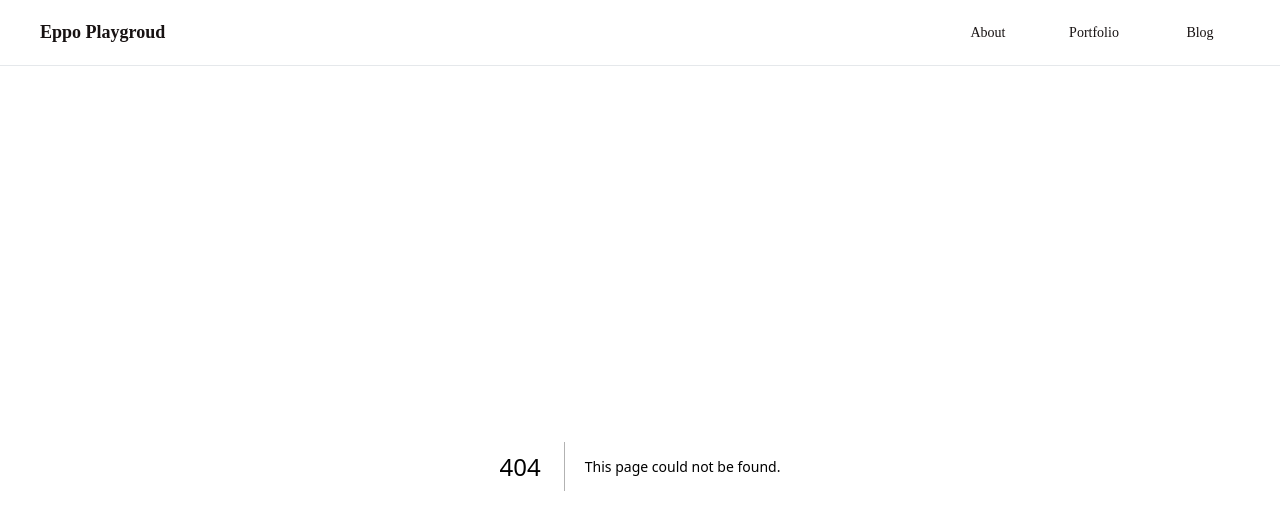
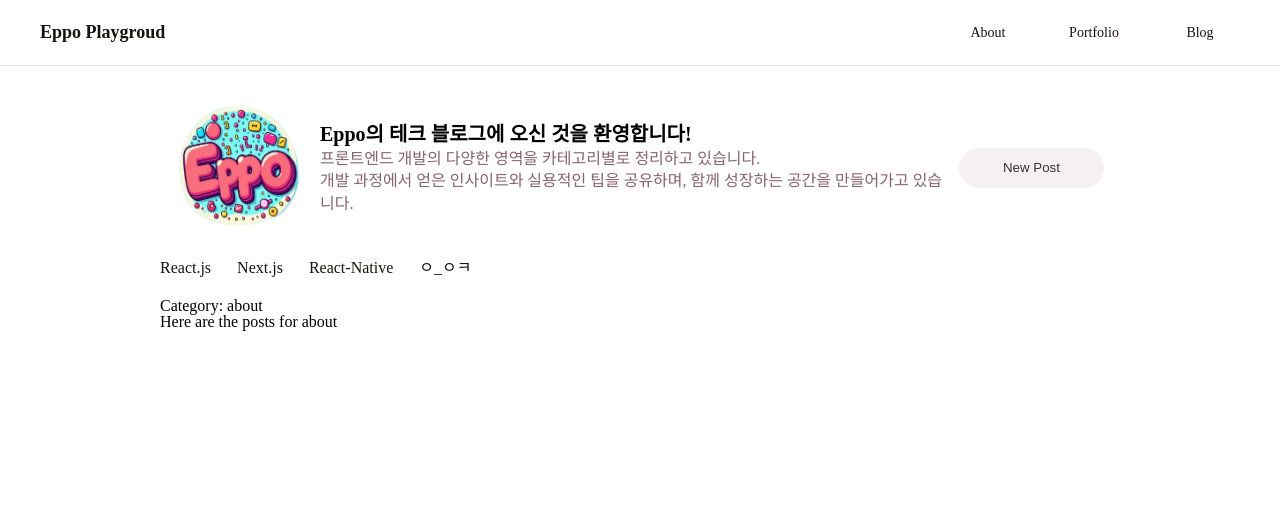
Before and after one commit to E-ppo/playground, a Next.js app: page /blog/about in a window 1280 px wide. Before the commit this address had no page. Shown: the top 530 px of the page. Built offline with nearby package versions, Linux system fonts and the light colour scheme.

Commit message:
feat : 블로그 중첩 라우터 설정

```diff
--- /dev/null
+++ b/src/app/blog/[category]/page.tsx
@@ -0,0 +1,12 @@
+export default function CategoryPage({
+  params,
+}: {
+  params: { category: string }
+}) {
+  return (
+    <div>
+      <h1>Category: {params.category}</h1>
+      <p>Here are the posts for {params.category}</p>
+    </div>
+  )
+}
--- a/src/app/blog/blog-Page.module.scss
+++ b/src/app/blog/blog-Page.module.scss
@@ -7,3 +7,7 @@
 .overView-Box {
   padding: 16px;
 }
+
+.blog-list {
+  padding: 12px 0;
+}
--- /dev/null
+++ b/src/app/blog/layout.tsx
@@ -0,0 +1,26 @@
+import React from 'react'
+import styles from './blog-Page.module.scss'
+import { BlogOverView } from '@/containers/blog'
+import { NavList } from '@/components'
+import { blogNavListItem } from '@/constants/blog'
+
+export default function BlogLayout({
+  children,
+}: {
+  children: React.ReactNode
+}) {
+  return (
+    <main className={styles['blog-page']}>
+      <article>
+        <header className={styles['overView-Box']}>
+          <BlogOverView />
+        </header>
+
+        <nav aria-label="카테고리 내비게이션">
+          <NavList list={blogNavListItem} variant="tab-bar" />
+        </nav>
+        <section className={styles['blog-list']}>{children}</section>
+      </article>
+    </main>
+  )
+}
--- a/src/components/navList/index.tsx
+++ b/src/components/navList/index.tsx
@@ -1,6 +1,7 @@
 import React from 'react'
 import Link from 'next/link'
 import styles from './nav-list.module.scss'
+import { usePathname } from 'next/navigation'
 
 interface Props {
   list: readonly { title: string; router: string }[]
--- a/src/constants/blog.ts
+++ b/src/constants/blog.ts
@@ -11,8 +11,8 @@ export const blogOverViewInfo = {
 } as const
 
 export const blogNavListItem = [
-  { title: 'React.js', router: '/about' },
-  { title: 'Next.js', router: '/about' },
-  { title: 'React-Native', router: '/portfolio' },
-  { title: 'ㅇ_ㅇㅋ', router: '/blog' },
+  { title: 'React.js', router: '/blog/about' },
+  { title: 'Next.js', router: '/blog/about' },
+  { title: 'React-Native', router: '/blog/portfolio' },
+  { title: 'ㅇ_ㅇㅋ', router: '/blog/ddd' },
 ] as const
```
Also changed, not shown: src/app/blog/category/page.tsx (deleted, +0 -16 lines), src/app/blog/page.tsx (+5 -26 lines).
